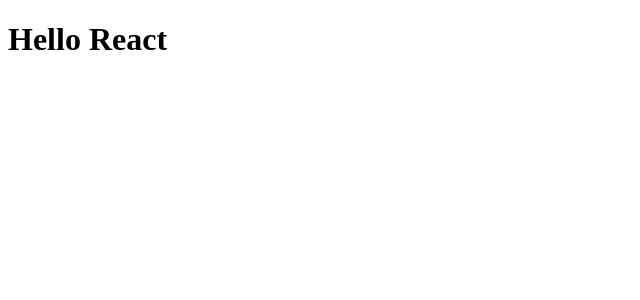
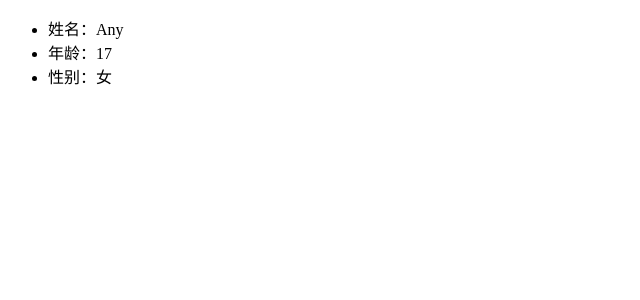
Before and after one commit to Mrshihe/react-demo, a React (Create React App) app: page / in a window 1280 px wide. Shown: the top 300 px of the page, without its empty margins (0-640 px from the left). Built offline with nearby package versions, Linux system fonts and the light colour scheme.

Commit message:
add point

```diff
--- a/src/App.js
+++ b/src/App.js
@@ -1 +1,3 @@
-export { HelloReact } from './study/component1';
+export { HelloReact } from './study/1-component';
+export { Weather } from './study/2-classcomponent';
+export { ClassProps } from './study/3-classprops'
--- a/src/index.js
+++ b/src/index.js
@@ -1,14 +1,23 @@
 import React from 'react'
 import ReactDOM from 'react-dom';
 
-import { HelloReact }  from './app';
+import { ClassProps }  from './app';
 import './style.js';
 
+
 ReactDOM.render(
-  <HelloReact />,
+  <ClassProps name="Any" sex="女" age="17" />,
   document.getElementById('root')
 );
 /*
+针对函数式组件
 1. 解析组件标签，找到组件
 2. 将组件返回得虚拟DOM转换为真实DOM进行渲染
 */
+
+/*
+针对类组件
+1. 解析组件标签，找到组件
+2. new出该组件实例，并通过实例调用原型上的render方法
+3. 将render返回的虚拟DOM转换为真实DOM进行渲染
+ */
--- /dev/null
+++ b/src/study/1-component.js
@@ -0,0 +1,51 @@
+// 使用jsx 必须先导入React
+import React from 'react'
+
+// 自定义组件名开头应为大写
+
+/*
+函数式组件(适用于简单组件，无状态)
+只接收一个props参数，并返回一个React元素
+*/
+function HelloReact() {
+	return (
+		<div>
+			<h1>Hello React</h1>
+		</div>
+	)
+}
+
+/*
+类组件(适用于复杂组件，存在状态<state>，状态驱动页面改变)
+*/
+class ClassReact extends React.Component {
+	// 如果不初始化 state 或不进行方法绑定，则不需要为 React 组件实现构造函数
+	// 实现构造函数时，应在其他语句之前前调用 super(props)
+	// 不要调用 setState() 方法
+	constructor(props){
+		super(props)
+		// 初始化state
+		this.state = {
+			name : 'tom'
+		}
+		// 方法绑定
+		this.handleclick = this.handleclick.bind(this)
+	}
+	handleclick(){
+		console.log(this.state.name)
+	}
+	// Class组件中必须实现的方法
+	// render放在类的原型对象上，供类的实例使用，使用组件标签的时候，会new出一个实例
+	render(){
+		return (
+			<div>
+				<p>React from Class</p>
+			</div>
+		)
+	}
+}
+
+export {
+	HelloReact,
+	ClassReact
+};
--- /dev/null
+++ b/src/study/2-classcomponent.js
@@ -0,0 +1,36 @@
+import React from 'react';
+
+class Weather extends React.Component {
+  // 不依赖外部的变量，可以不用在构造函数中声明
+  state = {
+    isHot: true
+  }
+  constructor(props){
+    super(props)
+    /*
+    解决事件中this指向问题
+    this丢失原因：
+    onClick = { this.changeStatus } 作为回调函数，只引用没有调用，使用时不算实例调用， this丢失
+    因为类的方法开启了局部严格模式，所以this为undefined*/
+    this.changeStatus = this.changeStatus.bind(this)
+    /*将实例自身上挂载上绑定过this后的新方法
+    左侧changeStatus在实例自身上，右侧changeStatus在Weather原型上，两者不是一个*/
+  }
+  // 方法在Weather的原型对象上，供实例调用，默认开启局部严格模式
+  changeStatus(){
+    this.state.isHot ? this.setState({isHot: false}) : this.setState({isHot: true})
+  }
+  // 利用箭头函数的特性，解决this绑定问题
+  getStatus = () => {
+    return this.state.isHot
+  }
+  render(){
+    const { isHot } = this.state
+    // 绑定行内样式语法：style={{属性名：属性值}} 属性名为驼峰写法
+    return<h1 style={{userSelect:'none'}} onClick={ this.changeStatus }>今天天气很{ isHot ? '炎热' : '凉爽' }</h1>
+  }
+}
+
+export {
+  Weather
+}
--- /dev/null
+++ b/src/study/3-classprops.js
@@ -0,0 +1,25 @@
+import React from 'react';
+
+class ClassProps extends React.Component {
+  render(){
+    /*
+    不能修改自身的 props
+    */
+    return (
+      <ul>
+        <li>姓名：{ this.props.name }</li>
+        <li>年龄：{ this.props.age }</li>
+        <li>性别：{ this.props.sex }</li>
+      </ul>
+    );
+  }
+}
+
+/*
+<ClassProps name="Any" sex="女" age="17" />
+利用Props将信息传进组件
+*/
+
+export {
+  ClassProps
+}
--- a/src/study/component1.js
+++ /dev/null
@@ -1,18 +0,0 @@
-// 使用jsx 必须先导入React
-import React from 'react'
-
-/*
-函数式组件
-只接收一个props参数，并返回一个React元素
-*/
-function HelloReact () {
-	return (
-		<div>
-			<h1>Hello React</h1>
-		</div>
-	)
-}
-
-export {
-	HelloReact
-};
```
